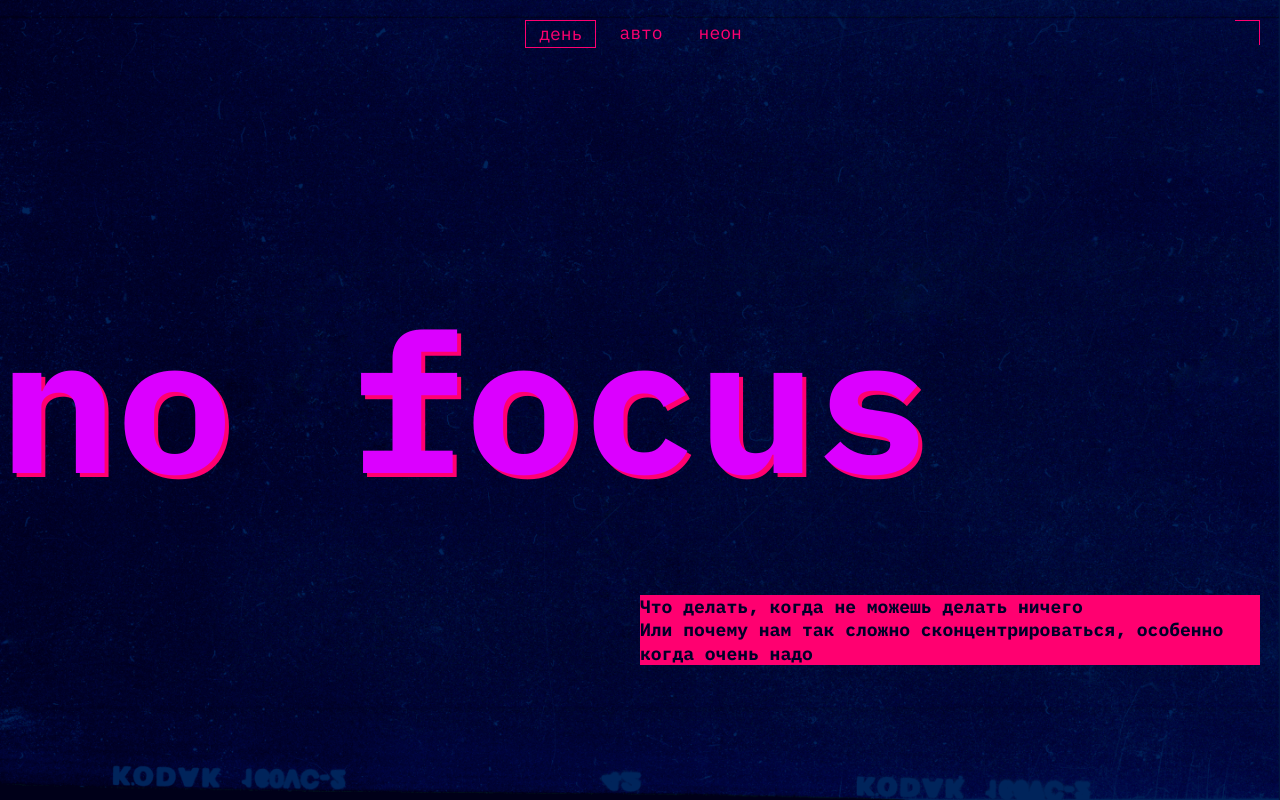
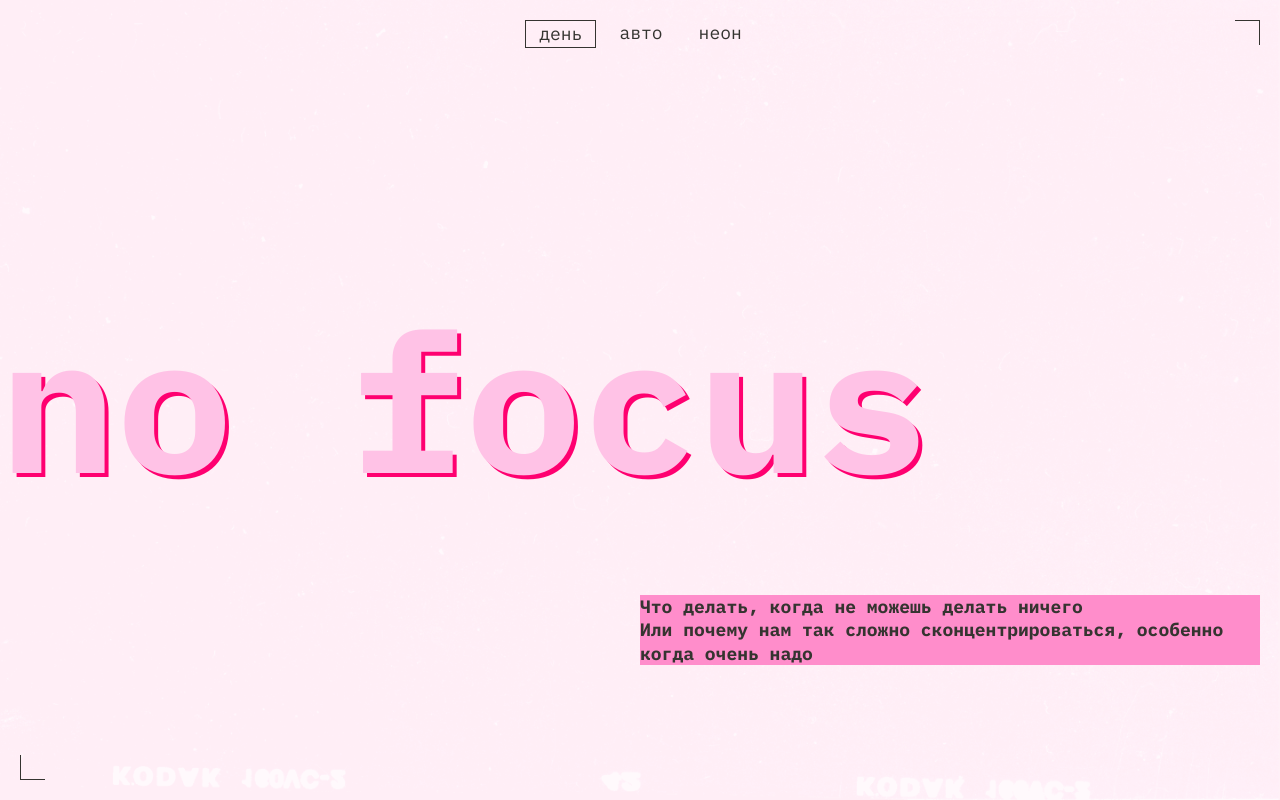
Before and after one commit to PetrCheprasov/slozhno-sosredotochitsya-fd, a plain HTML site: page index.html in a window 1280 px wide. Both pictures are taken after a click on the button "день". Shown: the top 800 px of the page. Drawn offline with Linux system fonts and the light colour scheme.

Commit message:
первая попытка

```diff
--- a/styles/light.css
+++ b/styles/light.css
@@ -5,14 +5,20 @@
 */
 
 :root.theme-light {
-  /* сохраните этот селектор в приведённом виде.
-    Так стили написанные ниже будут иметь больший вес,
-    чем стили в медиазапросе предпочтений пользователя
-  */
+  --background-image: url(../images/cover-image-light.png);
+  --title-color: var(--title-pink);
+  --question-color: var(--intense-black);
+  --title-text-color: var(--intense-black);
+  --button-color: var(--intense-black);
+  --border-color-opacity: var(--intense-black);
+  --title-bg-color: var(--basic-pink);
+  --answer-text-color: var(--intense-black);
+  --deco-color: var(--intense-black);
 }
 
 .theme-light .page {
-  /* Вам также нужно будет написать ряд подобных селекторов */
+  background-image: url(../images/cover-image-light.png);
+
 }
 
 .theme-light .rec::before {
--- a/styles/style.css
+++ b/styles/style.css
@@ -96,8 +96,8 @@
   height: 25px;
   top: var(--decoration-gap);
   right: var(--decoration-gap);
-  border-top: var(--corner-thickness) solid var(--title-bg-color);
-  border-right: var(--corner-thickness) solid var(--title-bg-color);
+  border-top: var(--corner-thickness) solid var(--deco-color);
+  border-right: var(--corner-thickness) solid var(--deco-color);
 }
 
 .decorated-zone::after {
@@ -163,7 +163,7 @@
   margin-top: 40px;
 }
 
-.section_why: {
+.section_why {
   margin-top: var(--section-child-margin);
 }
 
@@ -306,6 +306,10 @@
     grid-template-areas:
     'question_why answers_why';
     gap: 20px;
+  }
+
+  .question_why {
+    margin-top: 17px;
   }
 
   .section_what {
--- a/styles/variables.css
+++ b/styles/variables.css
@@ -1,21 +1,29 @@
 :root {
+  --practicaly-black: #000028;
+  --intense-black: #353430;
+  --basic-pink: #FF8DCB;
+  --title-pink: #FFC2E6;
+  --almost-white-bg: #FFF1F7;
+  --real-red: #ff0070;
+
   --project-font-family: "IBM Plex Mono", "Arial", sans-serif;
   --regular-font-size: 18px;
   --regular-line-height: 100%;
   --title-text-color: #000028;
   --background-image: url(../images/cover-image-dark.png);
   --decoration-gap: clamp(10px , 2.65vw , 20px);
-  --button-color: #FF0070;
-  --border-color-opacity: #FF0070;
+  --button-color: var(--real-red);
+  --border-color-opacity: var(--real-red);
   --title-color: #DB00FF;
-  --shadow-color: #FF0070;
+  --shadow-color: var(--real-red);
   --header-margin-left: min(10px , 20px - 2.6vw);
-  --title-bg-color: #FF0070;
+  --title-bg-color: var(--real-red);
   --min-height: 668px;
   --section-child-margin: 40px;
-  --question-color: #FF0070;
+  --question-color: var(--real-red);
   --answer-text-color: #f1b2ce;
   --corner-thickness: 1px;
-  --rec-color: #FF0070;
+  --rec-color: var(--real-red);
   --rec_x_pos: 30px;
+  --deco-color: var(--real-red);
 }
```
